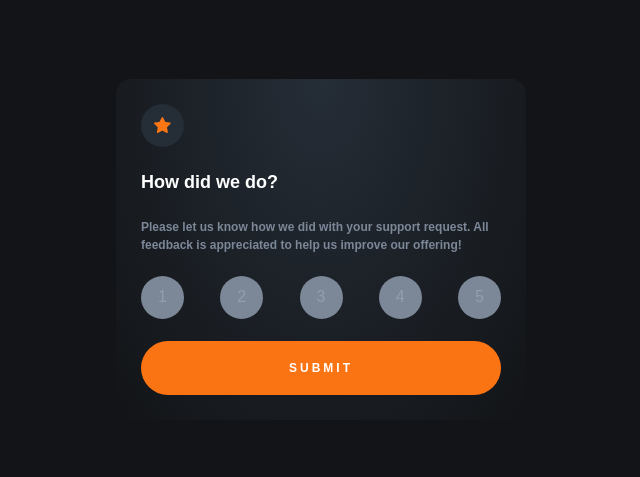
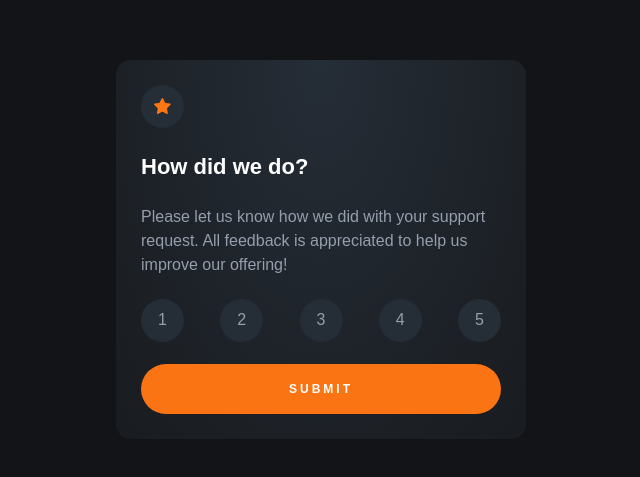
Before and after one commit to NatnaelSisay/rating-component, a React (Vite) app: page / in a window 1280 px wide. Shown: the part 151-628 px from the top of the page, without its empty margins (319-959 px from the left). Built offline with nearby package versions, Linux system fonts and the light colour scheme.

Commit message:
finished front face of the card

```diff
--- a/src/components/card/card.scss
+++ b/src/components/card/card.scss
@@ -3,7 +3,7 @@
 .card {
 	padding: 1.5625rem; // 25px
 
-	background: radial-gradient(at top, $darkBlue, $veryDarkBlue);
+	background: radial-gradient(at top, $darkBlue, hsl(214, 12%, 11%));
 }
 
 .card-rating,
@@ -20,17 +20,27 @@
 }
 
 .rating {
-	width: 43px;
-	height: 43px;
+	width: 2.6875rem; //43px
+	height: 2.6875rem;
 
-	background-color: $medimGrey;
+	background-color: $darkBlue;
 	border-radius: 50%;
 	color: $lightGrey;
+
+	transition: all 200ms ease-in-out;
+	&:hover {
+		color: $white;
+		background-color: $medimGrey;
+	}
 }
 
 .active {
 	background-color: $orange;
 	color: $white;
+
+	&:hover {
+		background-color: $orange;
+	}
 }
 
 .btn {
@@ -40,10 +50,16 @@
 
 	width: 100%;
 	border: 0;
-	padding: 1.125rem; // 18px
+	padding: 16px; // 1rem
 
 	text-transform: uppercase;
 	font-size: 0.75rem; // 12px
 	font-weight: 700;
-	letter-spacing: 3px;
+	letter-spacing: 0.1875rem;
+
+	transition: background-color 200ms ease-in-out, color 200ms ease-in-out;
+	&:hover {
+		background-color: $white;
+		color: orange;
+	}
 }
--- a/src/sassStyles/_global.scss
+++ b/src/sassStyles/_global.scss
@@ -8,12 +8,20 @@ h2 {
 	color: $white;
 	font-size: 1.125rem; // 18px
 	font-weight: 700;
+
+	@media screen and (min-width: 600px) {
+		font-size: 1.375rem;
+	}
 }
 
 p {
-	font-size: 0.75rem; // 12px
-	color: $medimGrey;
-	font-weight: 700;
+	font-size: 0.875rem; // 14px
+	color: $lightGrey;
+	font-weight: 300;
+
+	@media screen and (min-width: 600px) {
+		font-size: 1rem;
+	}
 }
 
 .flex {
```
